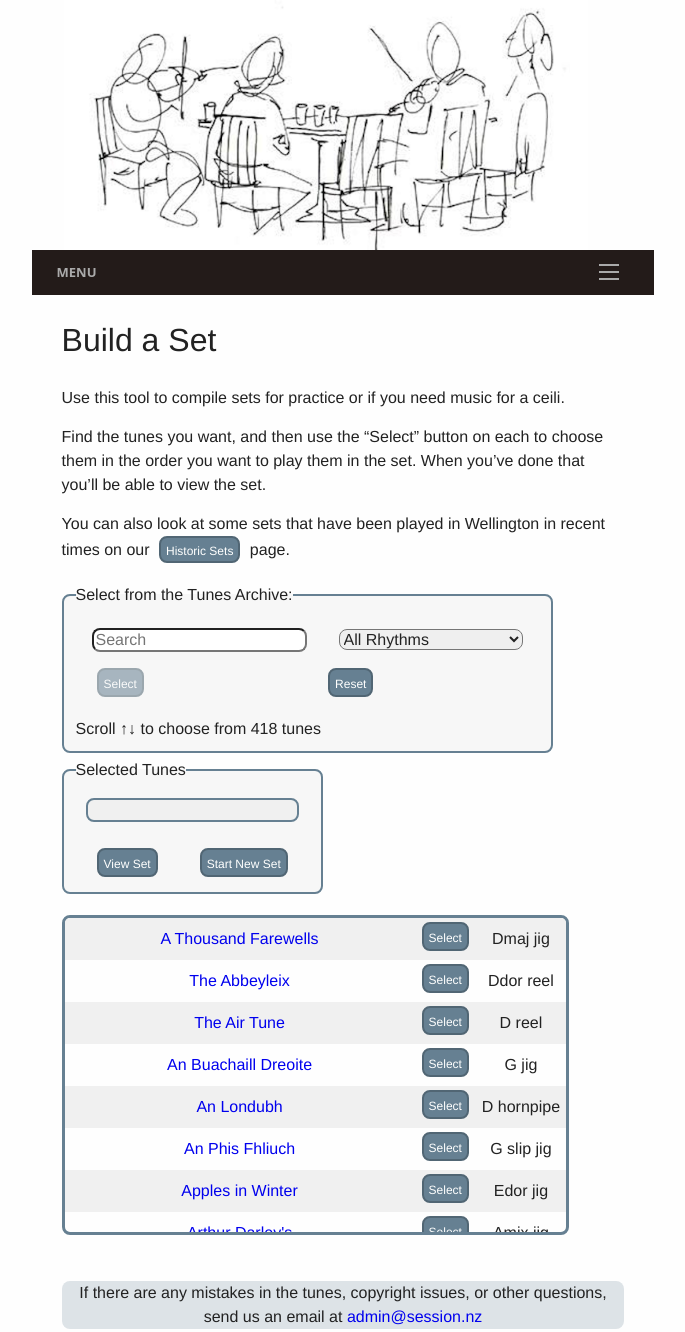
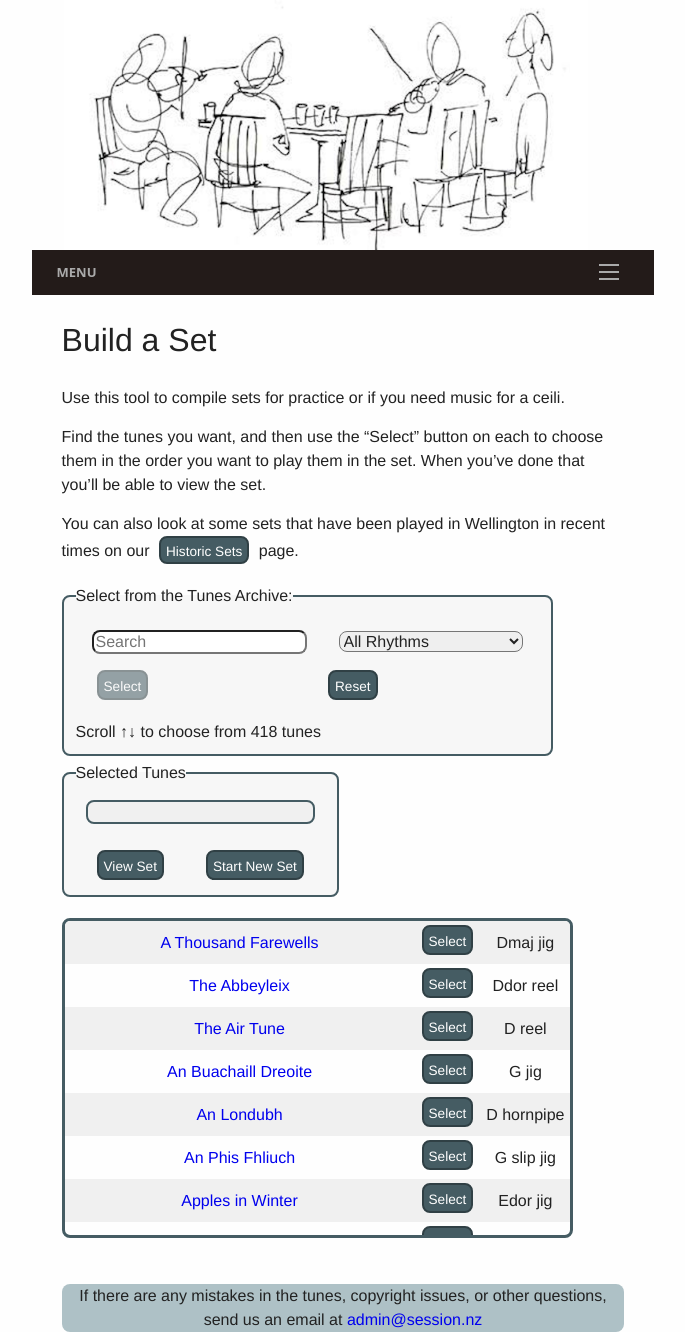
Before and after one commit to slow-session/dev.session.nz, a Jekyll site: the page built from build_a_set.md, in a window 1280 px wide. Shown: the whole page, without its empty margins (297-982 px from the left). Built offline with Jekyll 4.4.1, drawn with Linux system fonts in a browser that asks for light colours.

Commit message:
modified:   _sass/_variables.scss 	modified:   _sass/_wss.scss

```diff
--- a/_sass/_variables.scss
+++ b/_sass/_variables.scss
@@ -6,7 +6,8 @@ $body-bg: #fdfdfd;
 $body-font-color: #222;
 
 // Our choice!
-$brand-color: #668092;
+//$brand-color: #668092;
+$brand-color: #455C63;
 
 // LoopButtons
 $Loopbutton-color1: lighten($brand-color, 40%);
--- a/_sass/_wss.scss
+++ b/_sass/_wss.scss
@@ -119,7 +119,7 @@ p.speedLabel {
     color: $complimentary-color;
     cursor: pointer;
     border-radius: 8px;
-    font-size: 75%;
+    font-size: 85%;
     border-style: solid;
     border-width: 2px;
     border-color: darken($brand-color, 10%);
@@ -134,7 +134,7 @@ p.speedLabel {
     color: $complimentary-color;
     cursor: pointer;
     border-radius: 8px;
-    font-size: 75%;
+    font-size: 85%;
     border-style: solid;
     border-width: 2px;
     border-color: darken($brand-color, 10%);
```
